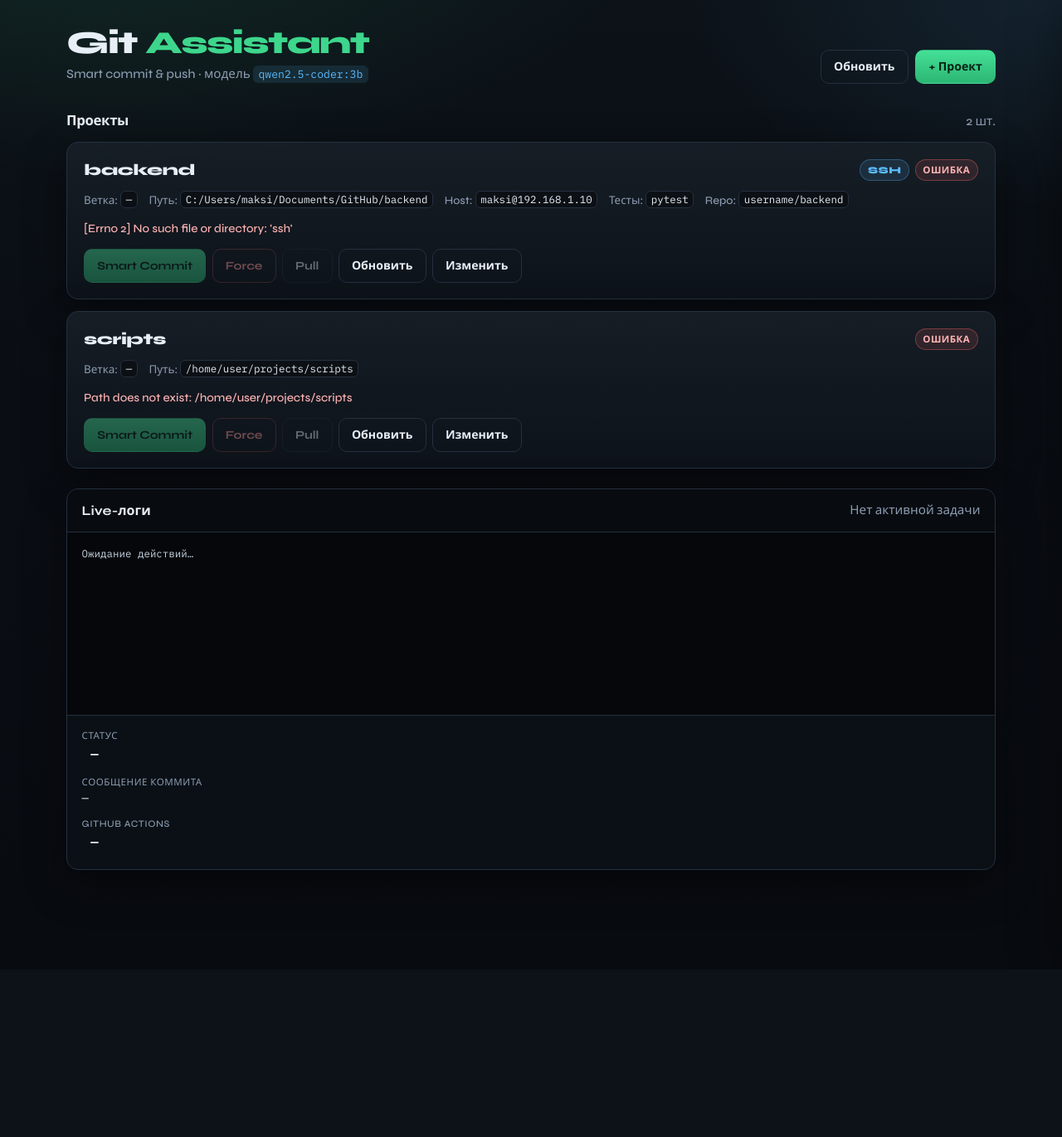
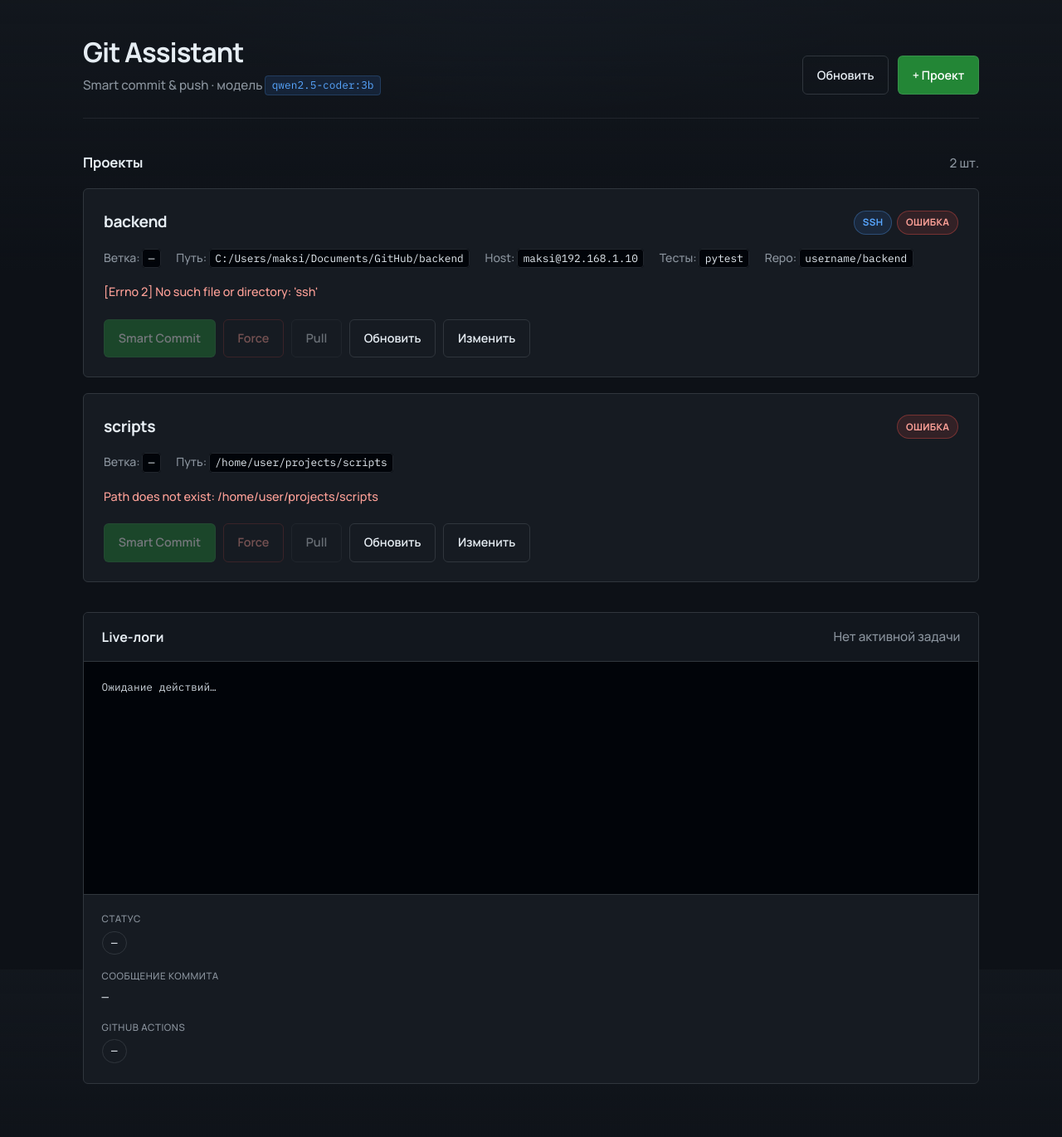
Before and after one commit to Overl1te/git-assistant, a FastAPI app: page / in a window 1280 px wide. Shown: the whole page at 83% size. Before the commit the page ends 1054 px from the top, so only its background shows below. Run offline with FastAPI, Linux system fonts and the light colour scheme.

Commit message:
Tone down dashboard styling for calmer spacing and contrast.
Replace candy accents with a quieter GitHub-like dark theme and give cards and logs more vertical room.

```diff
--- a/static/style.css
+++ b/static/style.css
@@ -1,22 +1,23 @@
 :root {
-  --bg0: #0a0e14;
-  --bg1: #11181f;
-  --bg2: #171f27;
-  --line: #253040;
-  --text: #e7eef6;
-  --muted: #8b9bb0;
-  --green: #3dd68c;
-  --green-dim: rgba(61, 214, 140, 0.14);
-  --red: #ff6b6b;
-  --red-dim: rgba(255, 107, 107, 0.12);
-  --amber: #f0b429;
-  --amber-dim: rgba(240, 180, 41, 0.14);
-  --cyan: #5bbcff;
-  --cyan-dim: rgba(91, 188, 255, 0.12);
-  --radius: 14px;
-  --font: "Syne", "Segoe UI", sans-serif;
+  --bg0: #0d1117;
+  --bg1: #010409;
+  --panel: #161b22;
+  --panel-2: #12171e;
+  --line: #30363d;
+  --line-soft: #21262d;
+  --text: #e6edf3;
+  --muted: #8b949e;
+  --green: #3fb950;
+  --green-bg: rgba(46, 160, 67, 0.15);
+  --red: #f85149;
+  --red-bg: rgba(248, 81, 73, 0.12);
+  --amber: #d29922;
+  --amber-bg: rgba(210, 153, 34, 0.12);
+  --blue: #58a6ff;
+  --blue-bg: rgba(56, 139, 253, 0.12);
+  --radius: 6px;
+  --font: "Manrope", "Segoe UI", sans-serif;
   --mono: "IBM Plex Mono", "Cascadia Code", Consolas, monospace;
-  --shadow: 0 18px 50px rgba(0, 0, 0, 0.45);
 }
 
 *,
@@ -32,24 +33,21 @@ body {
   color: var(--text);
   font-family: var(--font);
   background:
-    radial-gradient(1200px 600px at 10% -10%, rgba(61, 214, 140, 0.12), transparent 55%),
-    radial-gradient(900px 500px at 100% 0%, rgba(91, 188, 255, 0.1), transparent 50%),
-    linear-gradient(180deg, #0c1218 0%, var(--bg0) 40%, #080b10 100%);
+    linear-gradient(180deg, rgba(22, 27, 34, 0.55) 0%, transparent 28%),
+    radial-gradient(ellipse 70% 40% at 50% -10%, rgba(88, 166, 255, 0.07), transparent 55%),
+    var(--bg0);
   background-attachment: fixed;
-}
-
-body {
-  line-height: 1.5;
+  line-height: 1.55;
 }
 
 a {
-  color: var(--cyan);
+  color: var(--blue);
 }
 
 .page {
-  width: min(1120px, calc(100% - 2rem));
+  width: min(1080px, calc(100% - 2.5rem));
   margin: 0 auto;
-  padding: 2rem 0 3.5rem;
+  padding: 2.75rem 0 4rem;
 }
 
 .header {
@@ -57,26 +55,29 @@ a {
   flex-wrap: wrap;
   align-items: flex-end;
   justify-content: space-between;
-  gap: 1.25rem;
-  margin-bottom: 2rem;
-  animation: rise 0.55s ease both;
+  gap: 1.5rem;
+  margin-bottom: 2.5rem;
+  padding-bottom: 1.75rem;
+  border-bottom: 1px solid var(--line-soft);
 }
 
 .brand-wrap {
   display: grid;
-  gap: 0.35rem;
+  gap: 0.55rem;
 }
 
 .brand {
   margin: 0;
-  font-size: clamp(1.8rem, 3vw, 2.4rem);
-  font-weight: 800;
-  letter-spacing: -0.04em;
-  line-height: 1.05;
+  font-size: clamp(1.65rem, 2.6vw, 2.05rem);
+  font-weight: 700;
+  letter-spacing: -0.03em;
+  line-height: 1.15;
 }
 
 .brand span {
-  color: var(--green);
+  color: var(--text);
+  font-weight: 600;
+  opacity: 0.92;
 }
 
 .subtitle {
@@ -87,63 +88,63 @@ a {
 
 .subtitle code {
   font-family: var(--mono);
-  font-size: 0.82rem;
-  color: var(--cyan);
-  background: var(--cyan-dim);
-  padding: 0.12rem 0.4rem;
-  border-radius: 6px;
+  font-size: 0.8rem;
+  color: var(--blue);
+  background: var(--blue-bg);
+  border: 1px solid rgba(88, 166, 255, 0.2);
+  padding: 0.15rem 0.45rem;
+  border-radius: 4px;
 }
 
 .header-actions {
   display: flex;
   flex-wrap: wrap;
-  gap: 0.55rem;
+  gap: 0.65rem;
 }
 
 .btn {
   appearance: none;
   border: 1px solid var(--line);
-  background: var(--bg2);
+  background: var(--panel);
   color: var(--text);
   font: inherit;
-  font-size: 0.88rem;
-  font-weight: 700;
-  padding: 0.55rem 0.95rem;
-  border-radius: 10px;
+  font-size: 0.9rem;
+  font-weight: 600;
+  padding: 0.7rem 1.05rem;
+  border-radius: var(--radius);
   cursor: pointer;
-  transition: transform 0.15s ease, background 0.15s ease, border-color 0.15s ease, opacity 0.15s ease;
+  transition: background 0.15s ease, border-color 0.15s ease;
 }
 
 .btn:hover:not(:disabled) {
-  transform: translateY(-1px);
-  border-color: #3a4b60;
-  background: #1c2631;
+  background: #1c2128;
+  border-color: #8b949e;
 }
 
 .btn:disabled {
   opacity: 0.4;
   cursor: not-allowed;
-  transform: none;
 }
 
 .btn-primary {
-  background: linear-gradient(180deg, #45e098, #2bb673);
-  border-color: transparent;
-  color: #062214;
+  background: #238636;
+  border-color: rgba(240, 246, 252, 0.1);
+  color: #fff;
 }
 
 .btn-primary:hover:not(:disabled) {
-  background: linear-gradient(180deg, #58ebb0, #32c480);
+  background: #2ea043;
 }
 
 .btn-danger {
   background: transparent;
-  border-color: rgba(255, 107, 107, 0.45);
-  color: #ff9b9b;
+  border-color: rgba(248, 81, 73, 0.4);
+  color: #ffa198;
 }
 
 .btn-danger:hover:not(:disabled) {
-  background: var(--red-dim);
+  background: var(--red-bg);
+  border-color: var(--red);
 }
 
 .btn-ghost {
@@ -155,34 +156,28 @@ a {
   align-items: baseline;
   justify-content: space-between;
   gap: 1rem;
-  margin: 0 0 0.85rem;
-  animation: rise 0.55s ease 0.05s both;
+  margin: 0 0 1.15rem;
 }
 
 .section-head h2 {
   margin: 0;
   font-size: 1.05rem;
-  letter-spacing: -0.02em;
+  font-weight: 650;
+  letter-spacing: -0.01em;
 }
 
 .projects {
   display: grid;
-  gap: 0.9rem;
-  margin-bottom: 1.5rem;
+  gap: 1.15rem;
+  margin-bottom: 2.25rem;
 }
 
 .card {
-  background: linear-gradient(180deg, rgba(23, 31, 39, 0.95), rgba(14, 19, 26, 0.92));
+  background: var(--panel);
   border: 1px solid var(--line);
   border-radius: var(--radius);
-  padding: 1.15rem 1.25rem 1.2rem;
-  box-shadow: var(--shadow);
-  animation: rise 0.55s ease both;
+  padding: 1.55rem 1.5rem 1.45rem;
 }
-
-.card:nth-child(2) { animation-delay: 0.06s; }
-.card:nth-child(3) { animation-delay: 0.1s; }
-.card:nth-child(4) { animation-delay: 0.14s; }
 
 .card.busy {
   opacity: 0.7;
@@ -194,128 +189,131 @@ a {
   flex-wrap: wrap;
   align-items: center;
   justify-content: space-between;
-  gap: 0.7rem;
-  margin-bottom: 0.75rem;
+  gap: 0.85rem;
+  margin-bottom: 1rem;
 }
 
 .card-title {
   margin: 0;
   font-size: 1.2rem;
-  font-weight: 750;
+  font-weight: 700;
   letter-spacing: -0.02em;
 }
 
 .meta {
   display: flex;
   flex-wrap: wrap;
-  gap: 0.45rem 0.85rem;
+  gap: 0.55rem 1.15rem;
   color: var(--muted);
-  font-size: 0.84rem;
-  margin-bottom: 0.85rem;
+  font-size: 0.88rem;
+  margin-bottom: 1.15rem;
+  line-height: 1.7;
 }
 
 .meta code {
   font-family: var(--mono);
-  font-size: 0.78rem;
+  font-size: 0.8rem;
   color: var(--text);
-  background: rgba(0, 0, 0, 0.35);
-  border: 1px solid var(--line);
-  padding: 0.08rem 0.35rem;
-  border-radius: 6px;
+  background: var(--bg1);
+  border: 1px solid var(--line-soft);
+  padding: 0.15rem 0.4rem;
+  border-radius: 4px;
 }
 
 .badge {
   display: inline-flex;
   align-items: center;
   gap: 0.3rem;
-  padding: 0.22rem 0.55rem;
+  padding: 0.28rem 0.6rem;
   border-radius: 999px;
   font-size: 0.72rem;
-  font-weight: 750;
-  letter-spacing: 0.04em;
+  font-weight: 650;
+  letter-spacing: 0.03em;
   text-transform: uppercase;
-  border: 1px solid transparent;
+  border: 1px solid var(--line);
 }
 
 .badge.dirty {
   color: var(--amber);
-  background: var(--amber-dim);
-  border-color: rgba(240, 180, 41, 0.35);
+  background: var(--amber-bg);
+  border-color: rgba(210, 153, 34, 0.35);
 }
 
 .badge.clean {
   color: var(--green);
-  background: var(--green-dim);
-  border-color: rgba(61, 214, 140, 0.3);
+  background: var(--green-bg);
+  border-color: rgba(63, 185, 80, 0.35);
 }
 
 .badge.error,
 .badge.failure {
-  color: #ffb4b4;
-  background: var(--red-dim);
-  border-color: rgba(255, 107, 107, 0.35);
+  color: #ffa198;
+  background: var(--red-bg);
+  border-color: rgba(248, 81, 73, 0.35);
 }
 
 .badge.success {
   color: var(--green);
-  background: var(--green-dim);
+  background: var(--green-bg);
 }
 
 .badge.running {
-  color: var(--cyan);
-  background: var(--cyan-dim);
+  color: var(--blue);
+  background: var(--blue-bg);
 }
 
 .badge.remote {
-  color: var(--cyan);
-  background: var(--cyan-dim);
-  border-color: rgba(91, 188, 255, 0.3);
+  color: var(--blue);
+  background: var(--blue-bg);
+  border-color: rgba(88, 166, 255, 0.3);
 }
 
 .badge.skipped,
 .badge.unknown {
   color: var(--muted);
-  border-color: var(--line);
 }
 
 .error-text {
-  color: #ffb4b4;
-  font-size: 0.88rem;
-  margin: 0 0 0.85rem;
+  color: #ffa198;
+  font-size: 0.9rem;
+  margin: 0 0 1.1rem;
+  line-height: 1.5;
 }
 
 .actions {
   display: flex;
   flex-wrap: wrap;
-  gap: 0.45rem;
+  gap: 0.55rem;
+  padding-top: 0.25rem;
 }
 
 .empty {
-  border: 1px dashed #334355;
-  background: rgba(17, 24, 31, 0.65);
+  border: 1px solid var(--line);
+  background: var(--panel);
   border-radius: var(--radius);
-  padding: 2.4rem 1.5rem;
+  padding: 3.25rem 1.75rem;
   text-align: center;
-  animation: rise 0.55s ease both;
 }
 
 .empty h3 {
-  margin: 0 0 0.4rem;
-  font-size: 1.25rem;
+  margin: 0 0 0.55rem;
+  font-size: 1.2rem;
+  font-weight: 700;
 }
 
 .empty p {
-  margin: 0 0 1.1rem;
+  margin: 0 0 1.4rem;
   color: var(--muted);
+  max-width: 36rem;
+  margin-left: auto;
+  margin-right: auto;
 }
 
 .panel {
-  background: rgba(12, 17, 23, 0.9);
+  background: var(--panel);
   border: 1px solid var(--line);
   border-radius: var(--radius);
   overflow: hidden;
-  box-shadow: var(--shadow);
-  animation: rise 0.55s ease 0.12s both;
 }
 
 .panel-header {
@@ -323,35 +321,37 @@ a {
   flex-wrap: wrap;
   align-items: center;
   justify-content: space-between;
-  gap: 0.6rem;
-  padding: 0.85rem 1.1rem;
+  gap: 0.75rem;
+  padding: 1.05rem 1.35rem;
   border-bottom: 1px solid var(--line);
-  background: rgba(0, 0, 0, 0.25);
+  background: var(--panel-2);
 }
 
 .panel-header h2 {
   margin: 0;
   font-size: 1rem;
+  font-weight: 650;
 }
 
 .log-view {
   margin: 0;
-  padding: 1rem 1.1rem;
-  min-height: 220px;
-  max-height: 380px;
+  padding: 1.25rem 1.35rem;
+  min-height: 280px;
+  max-height: 480px;
   overflow: auto;
   font-family: var(--mono);
-  font-size: 0.78rem;
+  font-size: 0.8rem;
+  line-height: 1.65;
   white-space: pre-wrap;
   word-break: break-word;
-  background: #05070a;
-  color: #c5d2df;
+  background: var(--bg1);
+  color: #c9d1d9;
 }
 
 .result-grid {
   display: grid;
-  gap: 0.75rem;
-  padding: 1rem 1.1rem 1.2rem;
+  gap: 1.05rem;
+  padding: 1.25rem 1.35rem 1.5rem;
   border-top: 1px solid var(--line);
 }
 
@@ -360,22 +360,25 @@ a {
   font-size: 0.72rem;
   text-transform: uppercase;
   letter-spacing: 0.05em;
+  margin-bottom: 0.35rem;
 }
 
 .result-value {
   font-family: var(--mono);
-  font-size: 0.86rem;
+  font-size: 0.88rem;
+  line-height: 1.5;
 }
 
 .test-output {
-  margin: 0.35rem 0 0;
-  padding: 0.7rem;
-  background: #05070a;
-  border: 1px solid var(--line);
-  border-radius: 8px;
+  margin: 0.4rem 0 0;
+  padding: 0.85rem;
+  background: var(--bg1);
+  border: 1px solid var(--line-soft);
+  border-radius: 4px;
   font-family: var(--mono);
-  font-size: 0.76rem;
-  max-height: 240px;
+  font-size: 0.78rem;
+  line-height: 1.55;
+  max-height: 280px;
   overflow: auto;
   white-space: pre-wrap;
 }
--- a/templates/index.html
+++ b/templates/index.html
@@ -6,14 +6,14 @@
   <title>Git Assistant with AI</title>
   <link rel="preconnect" href="https://fonts.googleapis.com">
   <link rel="preconnect" href="https://fonts.gstatic.com" crossorigin>
-  <link href="https://fonts.googleapis.com/css2?family=IBM+Plex+Mono:wght@400;500&family=Syne:wght@500;700;800&display=swap" rel="stylesheet">
+  <link href="https://fonts.googleapis.com/css2?family=IBM+Plex+Mono:wght@400;500&family=Manrope:wght@500;600;700&display=swap" rel="stylesheet">
   <link rel="stylesheet" href="/static/style.css">
 </head>
 <body>
   <div class="page">
     <header class="header">
       <div class="brand-wrap">
-        <h1 class="brand">Git <span>Assistant</span></h1>
+        <h1 class="brand">Git Assistant</h1>
         <p class="subtitle">Smart commit &amp; push · модель <code id="default-model">{{ default_model }}</code></p>
       </div>
       <div class="header-actions">
```
Also changed, not shown: other parts of static/style.css (+43 -47 lines).
